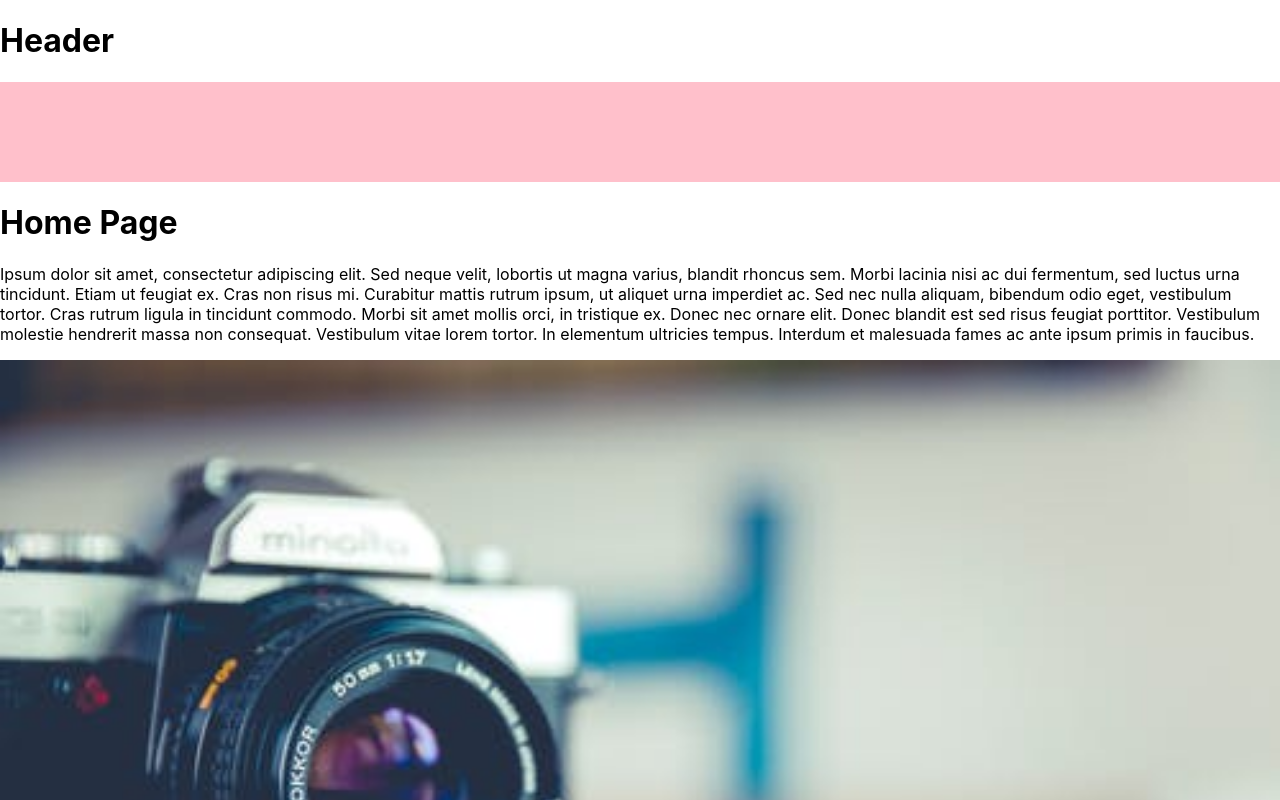
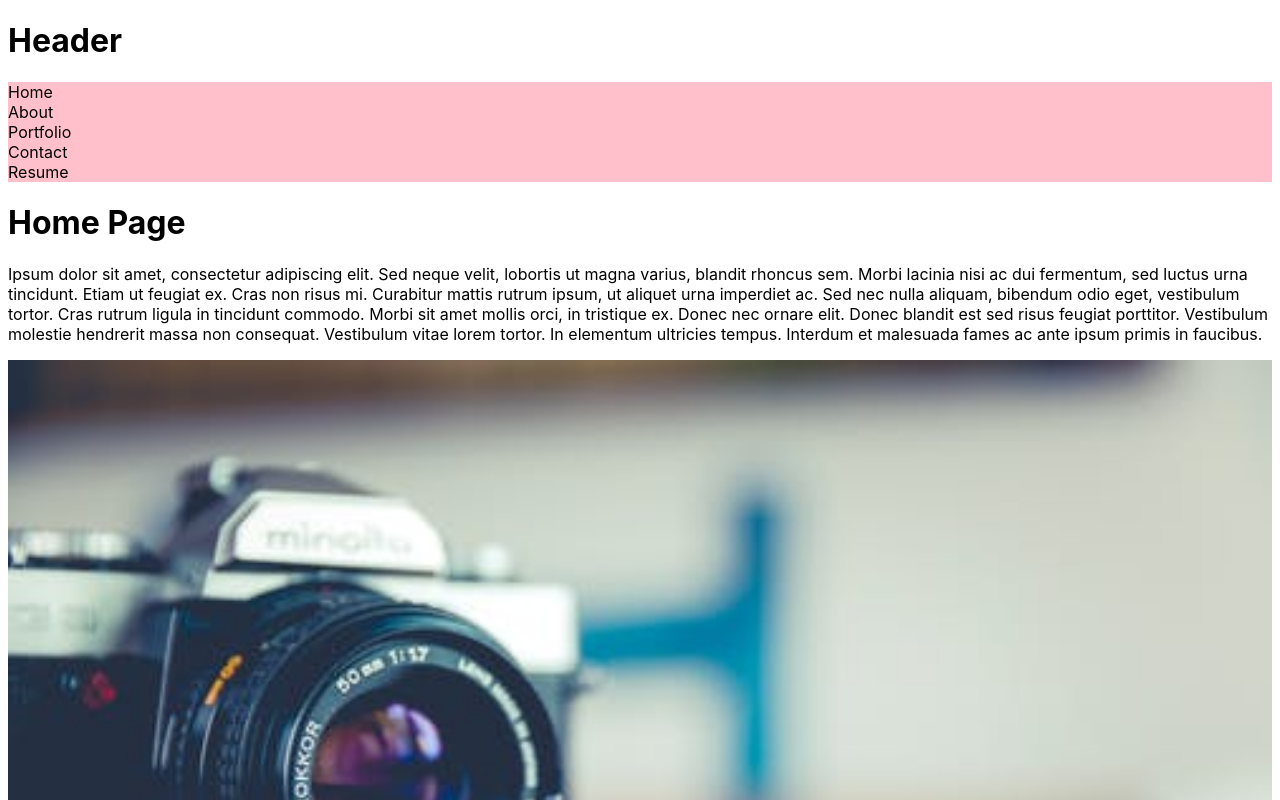
Before and after one commit to MCannon33/react-portfolio, a React (Create React App) app: page / in a window 1280 px wide. Shown: the top 800 px of the page. Built offline with nearby package versions, Linux system fonts and the light colour scheme.

Commit message:
get nav working

```diff
--- a/src/App.js
+++ b/src/App.js
@@ -3,9 +3,8 @@ import Footer from "./components/Footer";
 import Header from "./components/Header";
 import Nav from "./components/Nav";
 import Switch from "./components/Switch";
-
-function App() {
-  const [pages] = useState([
+const pagesArray = [
+  { name: "home" },
   {
     name: "about",
   },
@@ -14,8 +13,11 @@ function App() {
   {
     name: "resume",
   },
-  ]);
-  const [currentPage, setCurrentPage] = useState(pages[0]);
+];
+function App() {
+  const [pages] = useState(pagesArray);
+  const [currentPage, setCurrentPage] = useState(pagesArray[0]);
+  console.log(currentPage);
   return (
     <div>
       <Header>
--- a/src/components/Contact/index.js
+++ b/src/components/Contact/index.js
@@ -4,7 +4,7 @@ import earthquake from "../../assets/earthquake.jpeg";
 function Contact() {
   return (
     <section className="my-5">
-      <h1 id="contact">Portfolio</h1>
+      <h1 id="contact">Contact</h1>
       <p>
         Lorem ipsum dolor sit amet, consectetur adipiscing elit. Donec bibendum
         turpis sed ex condimentum molestie. Mauris condimentum lectus ut ornare
--- a/src/components/Footer/index.js
+++ b/src/components/Footer/index.js
@@ -1,7 +1,6 @@
 import React from "react";
+
 function Footer() {
-  return (
-    <div style={{ backgroundColor: "pink", height: 20, width: "100%" }}></div>
-  );
+  return <div className="footer" style={{ height: 20, width: "100%" }}></div>;
 }
 export default Footer;
--- a/src/components/Header/index.js
+++ b/src/components/Header/index.js
@@ -5,7 +5,7 @@ function Header(props) {
     <header className="flex-row space-between px-100">
       <h1>Header</h1>
       {/* <img src={earthquake} alt="wooden background"></img> */}
-      {/* {props.children} */}
+      {props.children}
     </header>
   );
 }
--- a/src/components/Nav/index.js
+++ b/src/components/Nav/index.js
@@ -4,11 +4,14 @@ import { capitalizeFirstLetter } from "../../utils/helpers";
 function Nav(props) {
   const { pages = [], setCurrentPage, currentPage } = props;
   useEffect(() => {
-    document.title = capitalizeFirstLetter(currentPage.name);
+    console.log(currentPage);
+    if (currentPage && currentPage.name) {
+      document.title = capitalizeFirstLetter(currentPage.name);
+    }
   }, [currentPage]);
   return (
     <nav style={{ backgroundColor: "pink", height: 100, width: "100%" }}>
-      <ul className="flex-row">
+      <ul className="nav flex-row">
         {pages.map((Page) => (
           <li
             className={`mx-5 ${currentPage.name === Page.name && "navActive"}`}
--- a/src/components/Portfolio/index.js
+++ b/src/components/Portfolio/index.js
@@ -10,12 +10,14 @@ function Portfolio() {
         turpis sed ex condimentum molestie. Mauris condimentum lectus ut ornare
         dignissim.
       </p>
+      <a href="https://jbeedle19.github.io/movers-not-shakers/">
         <img
           src={earthquake}
           className="my-2"
           style={{ width: "50%" }}
           alt="project1"
         />
+      </a>
     </section>
   );
 }
--- a/src/components/Resume/index.js
+++ b/src/components/Resume/index.js
@@ -4,7 +4,7 @@ import earthquake from "../../assets/earthquake.jpeg";
 function Resume() {
   return (
     <section className="my-5">
-      <h1 id="portfolio">Portfolio</h1>
+      <h1 id="resume">Resume</h1>
       <p>
         Lorem ipsum dolor sit amet, consectetur adipiscing elit. Donec bibendum
         turpis sed ex condimentum molestie. Mauris condimentum lectus ut ornare
--- a/src/components/Switch/index.js
+++ b/src/components/Switch/index.js
@@ -5,11 +5,12 @@ import Portfolio from "../../components/Portfolio";
 import Contact from "../../components/Contact";
 import Resume from "../../components/Resume";
 import Home from "../../components/Home";
-function Switch() {
-  const [currentPage, handlePageChange] = useState("Home");
+function Switch(props) {
+  console.log(props);
+  // const [currentPage, handlePageChange] = ;
 
   const renderPage = () => {
-    switch (currentPage.name) {
+    switch (props.currentPage.name) {
       case "about":
         return <About />;
       case "portfolio":
@@ -24,14 +25,10 @@ function Switch() {
   };
   return (
     <div>
-      {/* Pass the state value and the setter as props to NavTabs */}
-      <Nav currentPage={currentPage} handlePageChange={handlePageChange} />
-      {/* Call the renderPage function passing in the currentPage */}
-      <div>{renderPage(currentPage)}</div>
+      {/* <Nav currentPage={currentPage} handlePageChange={handlePageChange} /> */}
+
+      <div>{renderPage(props.currentPage)}</div>
     </div>
   );
 }
 export default Switch;
-// white_check_mark
-// eyes
-// raised_hands::skin-tone-5
--- a/src/index.css
+++ b/src/index.css
@@ -1,13 +1,23 @@
 body {
-  margin: 0;
-  font-family: -apple-system, BlinkMacSystemFont, 'Segoe UI', 'Roboto', 'Oxygen',
-    'Ubuntu', 'Cantarell', 'Fira Sans', 'Droid Sans', 'Helvetica Neue',
+  margin: 20;
+  font-family: -apple-system, BlinkMacSystemFont, "Segoe UI", "Roboto", "Oxygen",
+    "Ubuntu", "Cantarell", "Fira Sans", "Droid Sans", "Helvetica Neue",
     sans-serif;
   -webkit-font-smoothing: antialiased;
   -moz-osx-font-smoothing: grayscale;
 }
 
 code {
-  font-family: source-code-pro, Menlo, Monaco, Consolas, 'Courier New',
+  font-family: source-code-pro, Menlo, Monaco, Consolas, "Courier New",
     monospace;
 }
+
+.footer {
+  background-color: #b09e99;
+}
+
+.nav {
+  list-style-type: none;
+  margin: 0;
+  padding: 0;
+}
--- a/src/utils/helpers.js
+++ b/src/utils/helpers.js
@@ -1,5 +1,5 @@
 export function capitalizeFirstLetter(string) {
-  // return string.charAt(0).toUpperCase() + string.slice(1);
+  return string.charAt(0).toUpperCase() + string.slice(1);
 }
 
 export function validateEmail(email) {
```
Lines whose indentation alone changed are shown as unchanged.
